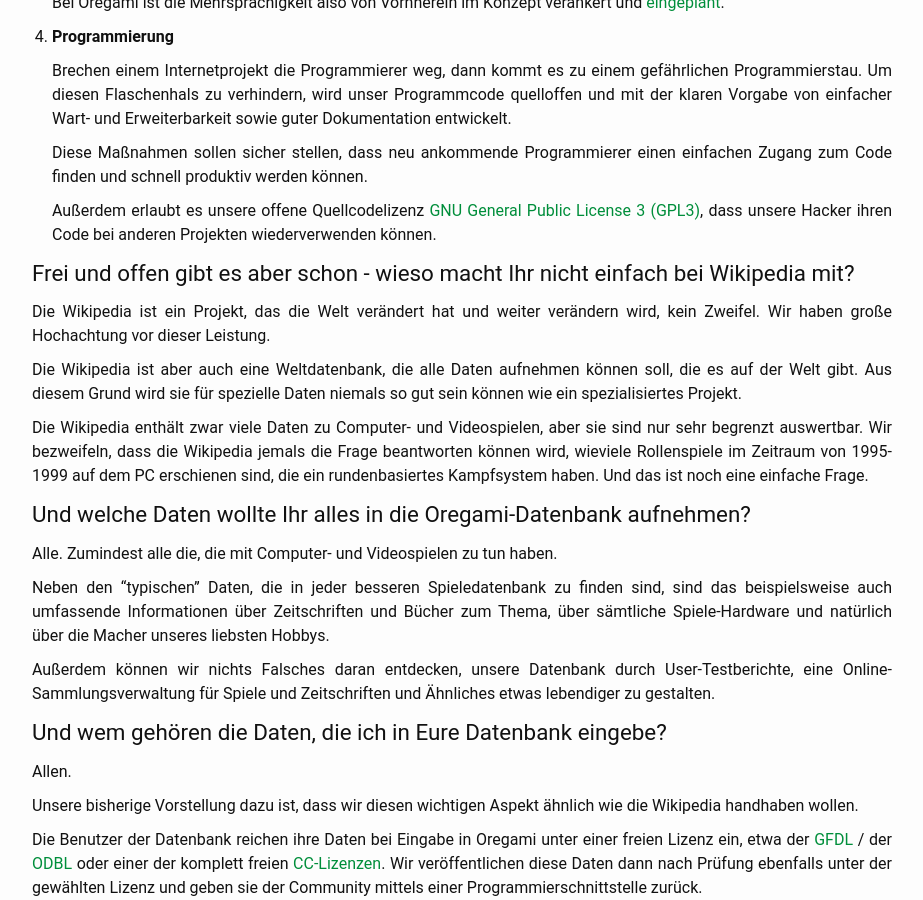
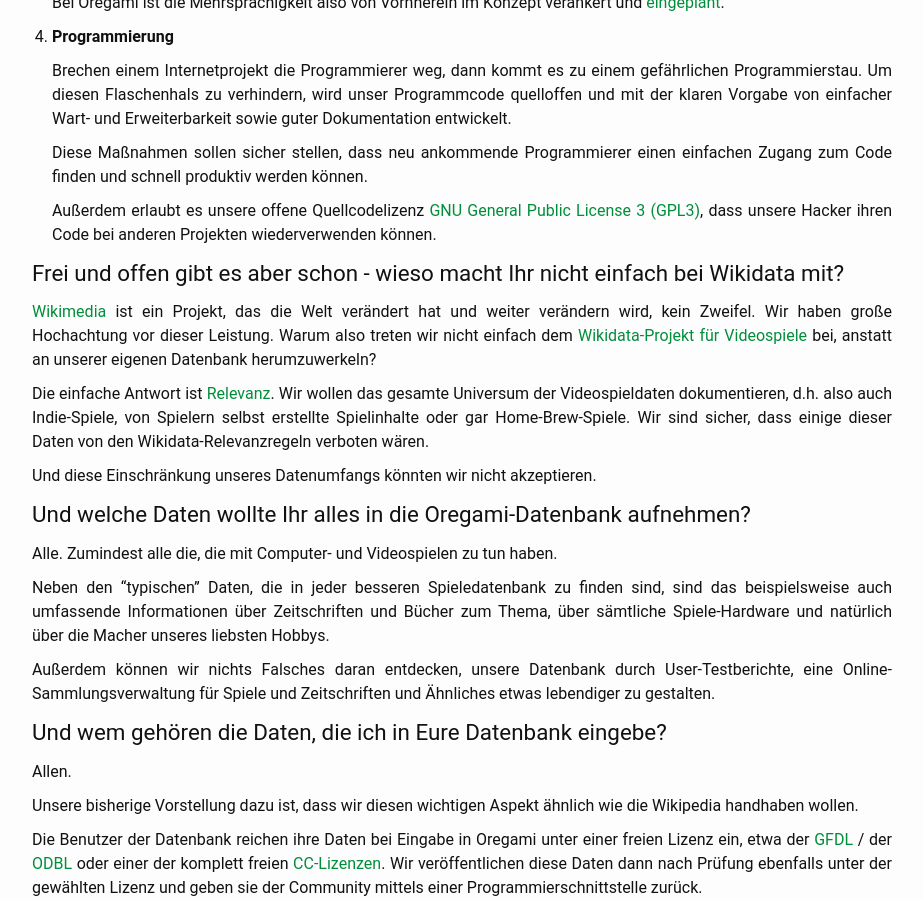
Before and after one commit to oregami/oregami.org-public-website, a Jekyll site: the page built from _pages_de/faq.md, in a window 1280 px wide and 900 px high, scrolled down 1244 px. Shown: the whole window, without its empty margins (178-1101 px from the left). Built offline with Jekyll 4.4.1, drawn with Linux system fonts in a browser that asks for light colours.

Commit message:
FAQ update on Wikipedia (DE)

```diff
--- a/_pages_de/faq.md
+++ b/_pages_de/faq.md
@@ -55,13 +55,13 @@
 
     Außerdem erlaubt es unsere offene Quellcodelizenz [GNU General Public License 3 (GPL3)](https://de.wikipedia.org/wiki/GNU_General_Public_License#GPL_Version_3){:target="_blank"}, dass unsere Hacker ihren Code bei anderen Projekten wiederverwenden können.
 
-### Frei und offen gibt es aber schon - wieso macht Ihr nicht einfach bei Wikipedia mit?
+### Frei und offen gibt es aber schon - wieso macht Ihr nicht einfach bei Wikidata mit?
 
-Die Wikipedia ist ein Projekt, das die Welt verändert hat und weiter verändern wird, kein Zweifel. Wir haben große Hochachtung vor dieser Leistung.
+[Wikimedia](https://www.wikimedia.org){:target="_blank"} ist ein Projekt, das die Welt verändert hat und weiter verändern wird, kein Zweifel. Wir haben große Hochachtung vor dieser Leistung. Warum also treten wir nicht einfach dem [Wikidata-Projekt für Videospiele](https://www.wikidata.org/wiki/Wikidata:WikiProject_Video_games/de){:target="_blank"} bei, anstatt an unserer eigenen Datenbank herumzuwerkeln?
 
-Die Wikipedia ist aber auch eine Weltdatenbank, die alle Daten aufnehmen können soll, die es auf der Welt gibt. Aus diesem Grund wird sie für spezielle Daten niemals so gut sein können wie ein spezialisiertes Projekt.
+Die einfache Antwort ist [Relevanz](https://www.wikidata.org/wiki/Wikidata:Notability/de){:target="_blank"}. Wir wollen das gesamte Universum der Videospieldaten dokumentieren, d.h. also auch Indie-Spiele, von Spielern selbst erstellte Spielinhalte oder gar Home-Brew-Spiele. Wir sind sicher, dass einige dieser Daten von den Wikidata-Relevanzregeln verboten wären.
 
-Die Wikipedia enthält zwar viele Daten zu Computer- und Videospielen, aber sie sind nur sehr begrenzt auswertbar. Wir bezweifeln, dass die Wikipedia jemals die Frage beantworten können wird, wieviele Rollenspiele im Zeitraum von 1995-1999 auf dem PC erschienen sind, die ein rundenbasiertes Kampfsystem haben. Und das ist noch eine einfache Frage.
+Und diese Einschränkung unseres Datenumfangs könnten wir nicht akzeptieren.
 
 ### Und welche Daten wollte Ihr alles in die Oregami-Datenbank aufnehmen?
 
```
